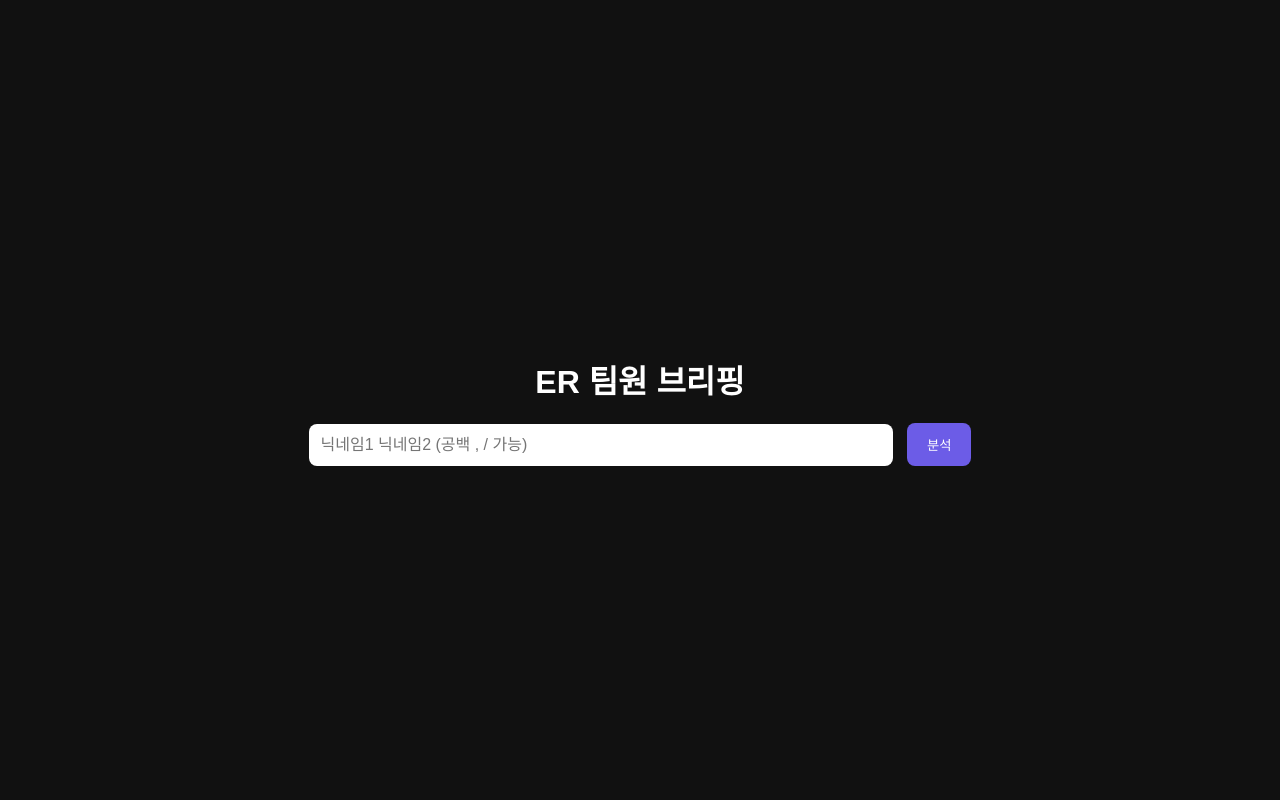
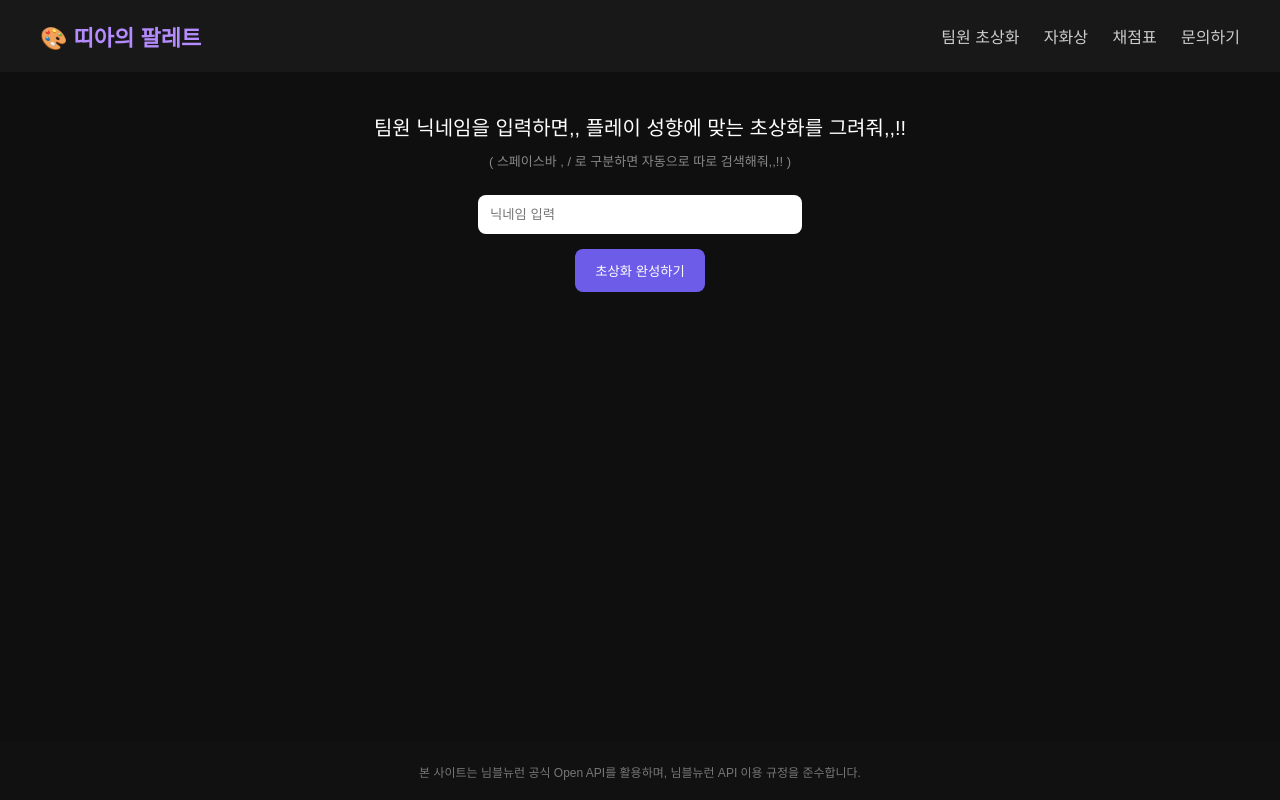
Before and after one commit to dejava-daisky/er-dodge, a Flask app: page / in a window 1280 px wide. Run offline with Flask 3, Linux system fonts and the light colour scheme.

Commit message:
Update index.html

```diff
--- a/templates/index.html
+++ b/templates/index.html
@@ -2,194 +2,237 @@
 <html lang="ko">
 <head>
 <meta charset="UTF-8">
-<title>띠아의 팀원 초상화</title>
+<title>띠아의 팔레트</title>
 
 <style>
-body {
-    margin: 0;
-    font-family: Arial, sans-serif;
-    background: #111;
-    color: #fff;
-    display: flex;
-    justify-content: center;
-    align-items: center;
-    flex-direction: column;
-    min-height: 100vh;
+body{
+    margin:0;
+    font-family:Arial, sans-serif;
+    background:#0f0f0f;
+    color:white;
+    display:flex;
+    flex-direction:column;
+    min-height:100vh;
 }
 
-.container {
-    width: 90%;
-    max-width: 800px;
-    text-align: center;
+header{
+    background:#181818;
+    padding:20px 40px;
+    display:flex;
+    justify-content:space-between;
+    align-items:center;
 }
 
-input {
-    width: 70%;
-    padding: 12px;
-    font-size: 16px;
-    border-radius: 8px;
-    border: none;
+.logo{
+    font-size:22px;
+    font-weight:bold;
+    color:#b48cff;
 }
 
-button {
-    padding: 12px 20px;
-    margin-left: 10px;
-    border-radius: 8px;
-    border: none;
-    background: #6c5ce7;
-    color: white;
-    cursor: pointer;
+nav a{
+    color:#ccc;
+    text-decoration:none;
+    margin-left:20px;
 }
 
-.loading {
-    display: none;
-    margin-top: 30px;
+nav a:hover{ color:white; }
+
+main{
+    flex:1;
+    display:flex;
+    flex-direction:column;
+    align-items:center;
+    padding:40px 20px;
+    text-align:center;
 }
 
-.result-card {
-    margin-top: 30px;
-    background: #222;
-    padding: 20px;
-    border-radius: 15px;
-    text-align: left;
+.main-text{
+    font-size:20px;
+    margin-bottom:10px;
 }
 
-.header {
-    display: flex;
-    align-items: center;
-    gap: 20px;
+.sub-text{
+    font-size:13px;
+    color:#888;
+    margin-bottom:25px;
 }
 
-.header img {
-    width: 80px;
+input{
+    width:300px;
+    padding:12px;
+    border-radius:8px;
+    border:none;
+    margin-bottom:15px;
 }
 
-.section {
-    margin-top: 15px;
+button{
+    padding:12px 20px;
+    border-radius:8px;
+    border:none;
+    background:#6c5ce7;
+    color:white;
+    cursor:pointer;
 }
 
-.summary {
-    margin-top: 15px;
-    white-space: pre-line;
-    background: #1b1b1b;
-    padding: 12px;
-    border-radius: 10px;
+button:hover{ background:#5a4bd6; }
+
+.loading{
+    display:none;
+    margin-top:20px;
+}
+
+.result-card{
+    background:#1a1a1a;
+    padding:20px;
+    border-radius:15px;
+    margin-top:30px;
+    width:90%;
+    max-width:600px;
+    text-align:left;
+}
+
+.center{text-align:center;}
+
+.squirrel-title{
+    margin-top:8px;
+    font-weight:bold;
+}
+
+.purple{ color:#b48cff; }
+.green{ color:#6ee7b7; }
+.orange{ color:#ff9f43; }
+
+.summary{
+    margin-top:15px;
+    font-weight:bold;
+    text-align:center;
+}
+
+footer{
+    background:#111;
+    padding:20px;
+    text-align:center;
+    font-size:12px;
+    color:#777;
 }
 </style>
 </head>
 
 <body>
-<div class="container">
 
-<h1>ER 팀원 브리핑</h1>
+<header>
+    <div class="logo">🎨 띠아의 팔레트</div>
+    <nav>
+        <a href="/">팀원 초상화</a>
+        <a href="/self">자화상</a>
+        <a href="/criteria">채점표</a>
+        <a href="https://naver.me/네이버폼링크" target="_blank">문의하기</a>
+    </nav>
+</header>
 
-<input type="text" id="nickInput" placeholder="닉네임1 닉네임2 (공백 , / 가능)">
-<button onclick="analyze()">분석</button>
+<main>
+
+<div class="main-text">
+팀원 닉네임을 입력하면,, 플레이 성향에 맞는 초상화를 그려줘,,!!
+</div>
+
+<div class="sub-text">
+( 스페이스바 , / 로 구분하면 자동으로 따로 검색해줘,,!! )
+</div>
+
+<input type="text" id="nickInput" placeholder="닉네임 입력">
+<button onclick="analyze()">초상화 완성하기</button>
 
 <div class="loading" id="loading">
-    <p>로딩중이야,,!!</p>
-    <img src="/tia-run.gif" width="120">
+<p>로딩중이야,,!!</p>
+<img src="/tia-run.gif" width="100">
 </div>
 
 <div id="results"></div>
 
-</div>
+</main>
+
+<footer>
+본 사이트는 님블뉴런 공식 Open API를 활용하며,
+님블뉴런 API 이용 규정을 준수합니다.
+</footer>
 
 <script>
-function parseNicknames(input) {
-    return input
-        .trim()
-        .split(/[ ,\/]+/)
-        .filter(n => n.length > 0)
-        .slice(0, 2);
+function parseNicknames(input){
+    return input.trim().split(/[ ,\/]+/).filter(n=>n.length>0).slice(0,2);
 }
 
-async function analyze() {
+async function analyze(){
 
-    const raw = document.getElementById("nickInput").value;
-    const nicks = parseNicknames(raw);
+    const raw=document.getElementById("nickInput").value;
+    const nicks=parseNicknames(raw);
+    if(nicks.length===0) return;
 
-    if (nicks.length === 0) {
-        alert("닉네임 입력해라");
-        return;
-    }
+    document.getElementById("loading").style.display="block";
+    document.getElementById("results").innerHTML="";
 
-    document.getElementById("loading").style.display = "block";
-    document.getElementById("results").innerHTML = "";
-
-    const response = await fetch("/analyze", {
-        method: "POST",
-        headers: {"Content-Type": "application/json"},
-        body: JSON.stringify({ nicknames: nicks })
+    const res=await fetch("/analyze",{
+        method:"POST",
+        headers:{"Content-Type":"application/json"},
+        body:JSON.stringify({nicknames:nicks})
     });
 
-    const data = await response.json();
+    const data=await res.json();
+    document.getElementById("loading").style.display="none";
 
-    document.getElementById("loading").style.display = "none";
-
-    for (const nick of nicks) {
-        const result = data[nick];
-        if (!result) continue;
-
-        if (result.status === "sample") {
-            document.getElementById("results").innerHTML += `
-                <div class="result-card">
-                    <h2>${nick}</h2>
-                    <p>${result.message}</p>
-                </div>
-            `;
-            continue;
+    nicks.forEach(nick=>{
+        const r=data[nick];
+        if(!r || r.status==="sample"){
+            document.getElementById("results").innerHTML+=`
+                <div class="result-card center">
+                    ${nick}<br>표본 부족 (50판 미만)
+                </div>`;
+            return;
         }
 
-        let imgName = "squirrel_green.png";
-        if (result.squirrel === "purple") imgName = "squirrel_purple.png";
-        if (result.squirrel === "orange") imgName = "squirrel_orange.png";
+        let colorClass="green";
+        let stateText="기복형 팀원";
+        let summary="무난한것 같아,,,!!";
+        let imgName="squirrel_green.png";
 
-        let strengthsHtml = "";
-        if (result.squirrel !== "orange" && result.strengths.length > 0) {
-            strengthsHtml += "<div class='section'><h3>장점</h3>";
-            result.strengths.forEach(s => {
-                strengthsHtml += `<div>• ${s}</div>`;
-            });
-            strengthsHtml += "</div>";
+        if(r.squirrel==="purple"){
+            colorClass="purple";
+            stateText="안정형 팀원";
+            summary="좋은팀원이야,,,!!";
+            imgName="squirrel_purple.png";
+        }
+        if(r.squirrel==="orange"){
+            colorClass="orange";
+            stateText="위험 신호";
+            summary="어려운 게임이 될것같아,,,!!";
+            imgName="squirrel_orange.png";
         }
 
-        let risksHtml = "";
-        if (result.major_risks.length || result.minor_risks.length) {
-            risksHtml += "<div class='section'><h3>단점</h3>";
-            result.major_risks.forEach(r => {
-                risksHtml += `<div>• ${r}</div>`;
-            });
-            result.minor_risks.forEach(r => {
-                risksHtml += `<div>• ${r}</div>`;
-            });
-            risksHtml += "</div>";
+        let card=`
+        <div class="result-card">
+            <div class="center">
+                <img src="/${imgName}" width="100">
+                <div class="squirrel-title ${colorClass}">${stateText}</div>
+                <div style="margin-top:5px;">${r.nickname}</div>
+            </div>
+        `;
+
+        if(r.squirrel!=="purple"){
+            card+=`<h4>단점</h4>`;
+            r.major_risks.forEach(x=> card+=`• ${x}<br>`);
+            r.minor_risks.forEach(x=> card+=`• ${x}<br>`);
         }
 
-        document.getElementById("results").innerHTML += `
-            <div class="result-card">
-                <div class="header">
-                    <img src="/${imgName}">
-                    <div>
-                        <div style="font-size:20px;font-weight:bold;">${result.nickname}</div>
-                        <div>점수: ${result.score}</div>
-                    </div>
-                </div>
-                ${risksHtml}
-                ${strengthsHtml}
-                <div class="section">
-                    <h3>총평</h3>
-                    <div class="summary">${result.summary}</div>
-                </div>
-            </div>
-        `;
-    }
+        if(r.squirrel!=="orange"){
+            card+=`<h4>장점</h4>`;
+            r.strengths.forEach(x=> card+=`• ${x}<br>`);
+        }
+
+        card+=`<div class="summary ${colorClass}">${summary}</div></div>`;
+
+        document.getElementById("results").innerHTML+=card;
+    });
 }
-
-document.getElementById("nickInput")
-.addEventListener("keydown", function(e) {
-    if (e.key === "Enter") analyze();
-});
 </script>
 
 </body>
```
